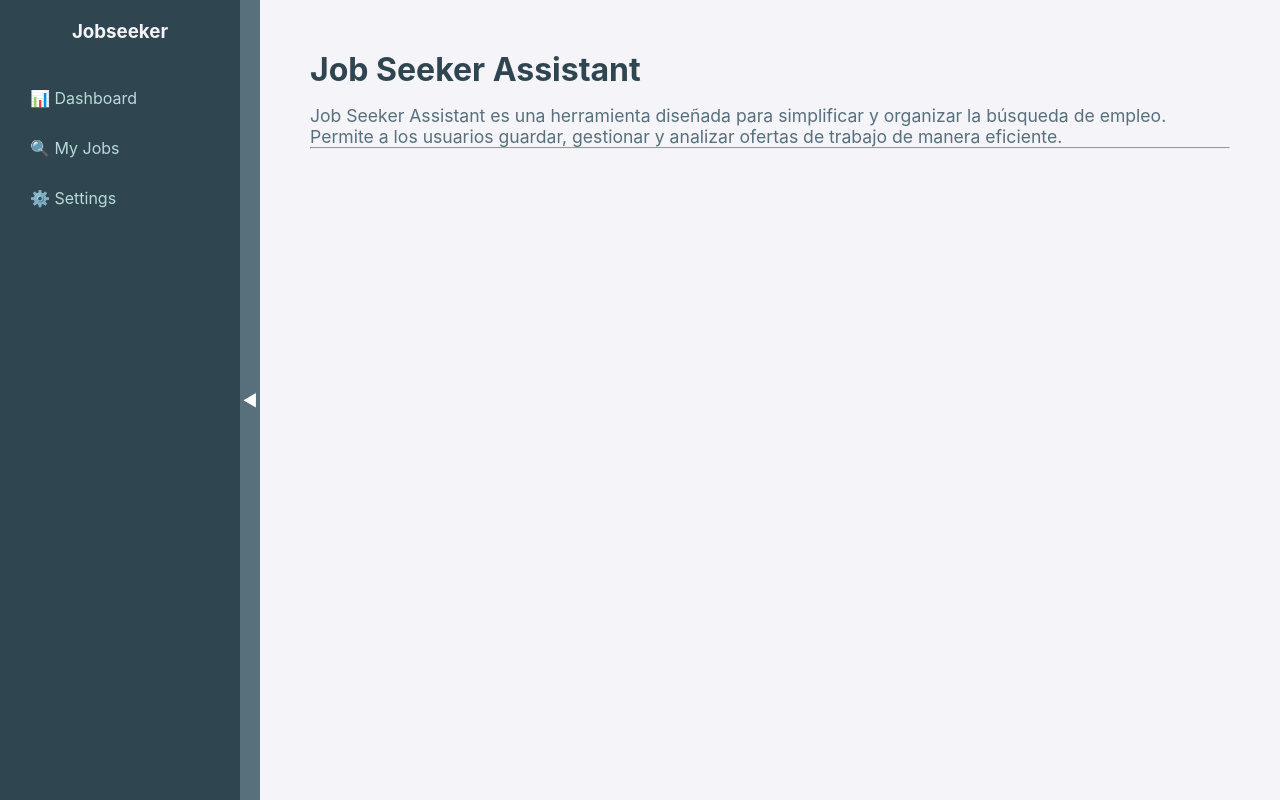
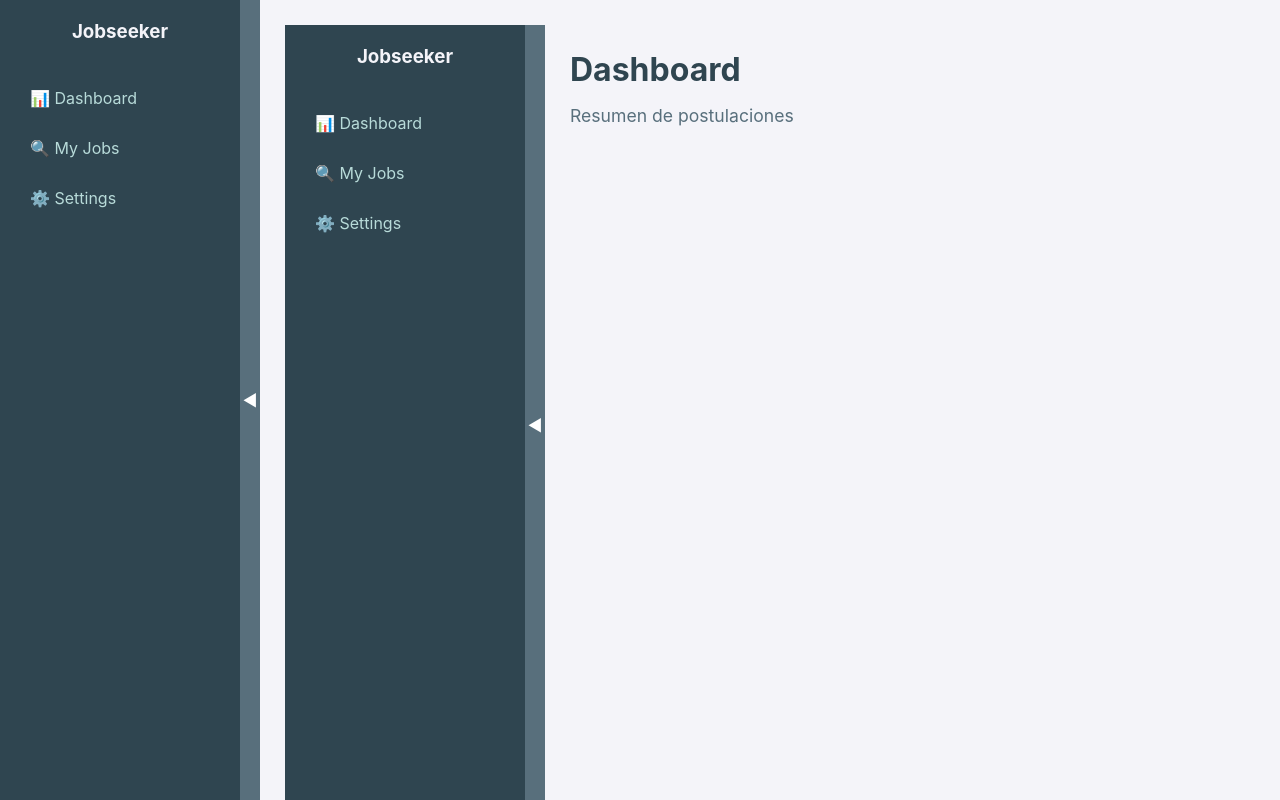
Before and after one commit to mgodoydiaz/jobseeker, a React (Vite) app in the folder frontend/: page /dashboard in a window 1280 px wide. Built offline with nearby package versions, Linux system fonts and the light colour scheme.

Commit message:
Changes before Firebase Studio auto-run

```diff
--- a/frontend/src/App.jsx
+++ b/frontend/src/App.jsx
@@ -1,22 +1,17 @@
-import { useState } from 'react';
+
+import { BrowserRouter as Router, Routes, Route } from 'react-router-dom';
 import Layout from './components/Layout';
+import Dashboard from './components/Dashboard';
+
 export default function App() {
-  const [isOpen, setIsOpen] = useState(true);
-
   return (
-    <Layout>
-      <main className="main-content">
-        {/* Contenido que querías ver */}
-        <div className="page-content">
-          <h1>Job Seeker Assistant</h1>
-          <p>
-            Job Seeker Assistant es una herramienta diseñada para simplificar y organizar la búsqueda de empleo. Permite a los usuarios guardar, gestionar y analizar ofertas de trabajo de manera eficiente.
-          </p>
-          <hr />
-        </div>
-
-      </main>
-
-    </Layout>
+    <Router>
+      <Layout>
+        <Routes>
+          <Route path="/dashboard" element={<Dashboard />} />
+          {/* Otras rutas pueden ir aquí */}
+        </Routes>
+      </Layout>
+    </Router>
   );
 }
--- a/frontend/src/components/Layout.jsx
+++ b/frontend/src/components/Layout.jsx
@@ -1,4 +1,5 @@
 import { useState } from "react";
+import { Link } from "react-router-dom";
 
 export default function Layout({ children }) {
   const [isOpen, setIsOpen] = useState(true);
@@ -8,7 +9,7 @@
       <aside className={`sidebar ${isOpen ? "open" : "closed"}`}>
         <h3>Jobseeker</h3>
         <nav>
-          <a href="./components/Dashboard">📊 Dashboard</a>
+          <Link to="/dashboard">📊 Dashboard</Link>
           <a href="#">🔍 My Jobs</a>
           <a href="#">⚙️ Settings</a>
         </nav>
--- /dev/null
+++ b/package.json
@@ -0,0 +1,5 @@
+{
+  "dependencies": {
+    "react-router-dom": "^7.11.0"
+  }
+}
```
Also changed, not shown: 1 other file (tests, documents, lock files or other folders).
